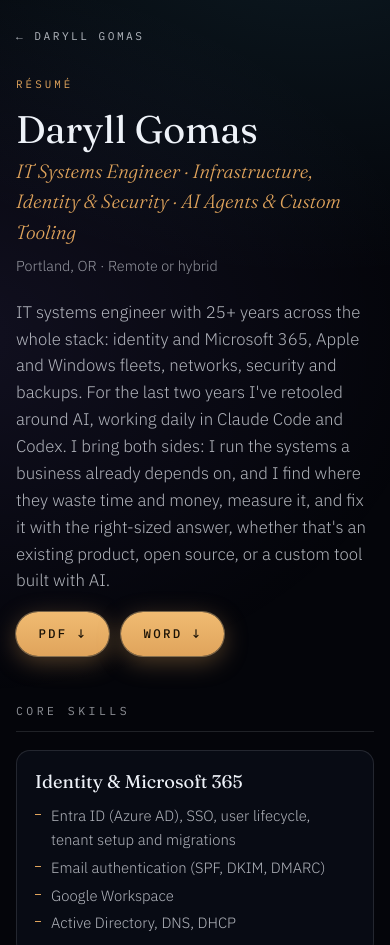
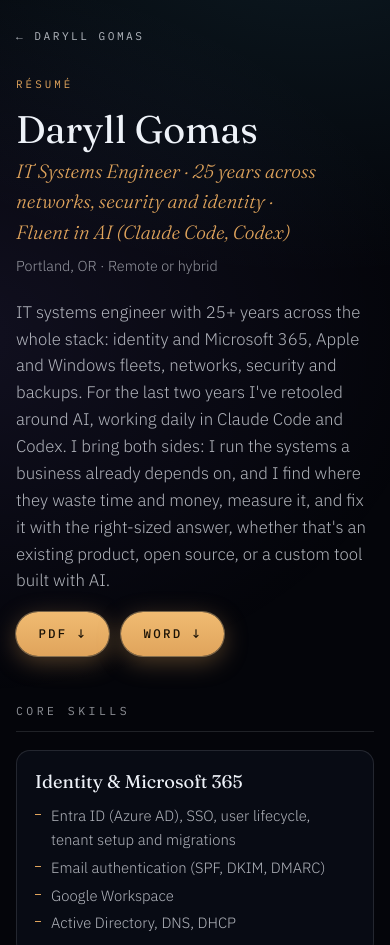
Before and after one commit to DaryllGomas/website, a plain HTML site: page resume/index.html in a window 390 px wide. Shown: the top 945 px of the page. Drawn offline with Linux system fonts and the light colour scheme.

Commit message:
Résumé headline matches LinkedIn; phone fixes found by the finger test (security sample fits the width, constellation names are thumb-sized)
Co-Authored-By: Claude Fable 5.2 <noreply@anthropic.com>

```diff
--- a/resume/index.html
+++ b/resume/index.html
@@ -22,7 +22,7 @@
   .top a:hover { color:var(--amber); }
   .k { font-family:'IBM Plex Mono',monospace; font-size:.68rem; letter-spacing:.28em; text-transform:uppercase; color:var(--amber); }
   h1 { font-family:'Fraunces',serif; font-weight:400; font-size:clamp(2.4rem,6vw,3.8rem); line-height:1.05; margin:14px 0 6px; }
-  .role { font-family:'Fraunces',serif; font-style:italic; font-weight:300; font-size:1.2rem; color:var(--amber); }
+  .role { font-family:'Fraunces',serif; font-style:italic; font-weight:300; font-size:1.2rem; color:var(--amber); text-wrap:balance; }
   .where { margin-top:6px; color:var(--ink-faint); font-size:.9rem; }
   .sum { margin-top:22px; color:var(--ink-dim); font-size:1.05rem; max-width:68ch; }
   section { margin-top:46px; }
@@ -76,7 +76,7 @@
 
   <span class="k">Résumé</span>
   <h1>Daryll Gomas</h1>
-  <p class="role">IT Systems Engineer · Infrastructure, Identity &amp; Security · AI Agents &amp; Custom Tooling</p>
+  <p class="role">IT Systems Engineer · 25 years across networks, security and identity · Fluent in AI (Claude&nbsp;Code,&nbsp;Codex)</p>
   <p class="where">Portland, OR · Remote or hybrid</p>
   <p class="where print-only">daryll.gomas@gmail.com · linkedin.com/in/daryll-gomas · github.com/DaryllGomas · daryllgomas.com</p>
   <p class="sum">IT systems engineer with 25+ years across the whole stack: identity and Microsoft 365, Apple and Windows fleets, networks, security and backups. For the last two years I've retooled around AI, working daily in Claude Code and Codex. I bring both sides: I run the systems a business already depends on, and I find where they waste time and money, measure it, and fix it with the right-sized answer, whether that's an existing product, open source, or a custom tool built with AI.</p>
```
Also changed, not shown: index.html (+2 -0 lines), security/index.html (+1 -1 lines), 2 other files.
